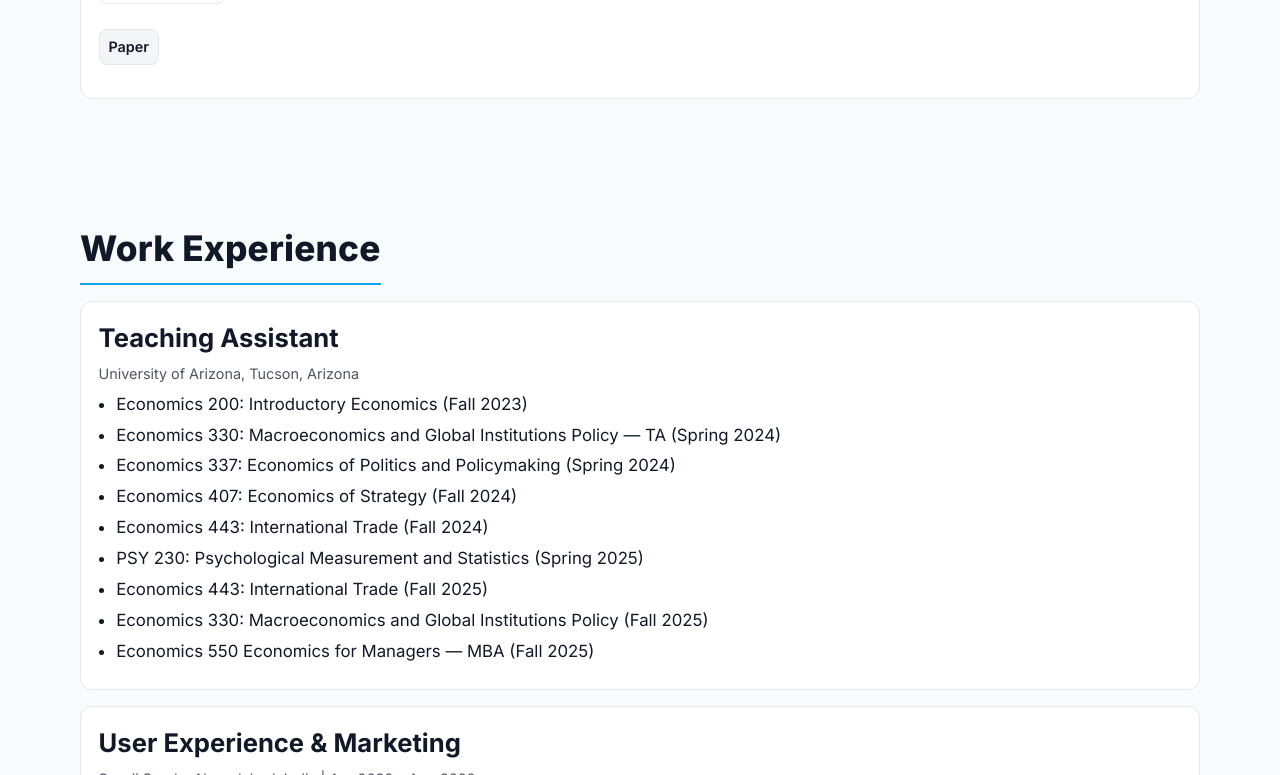
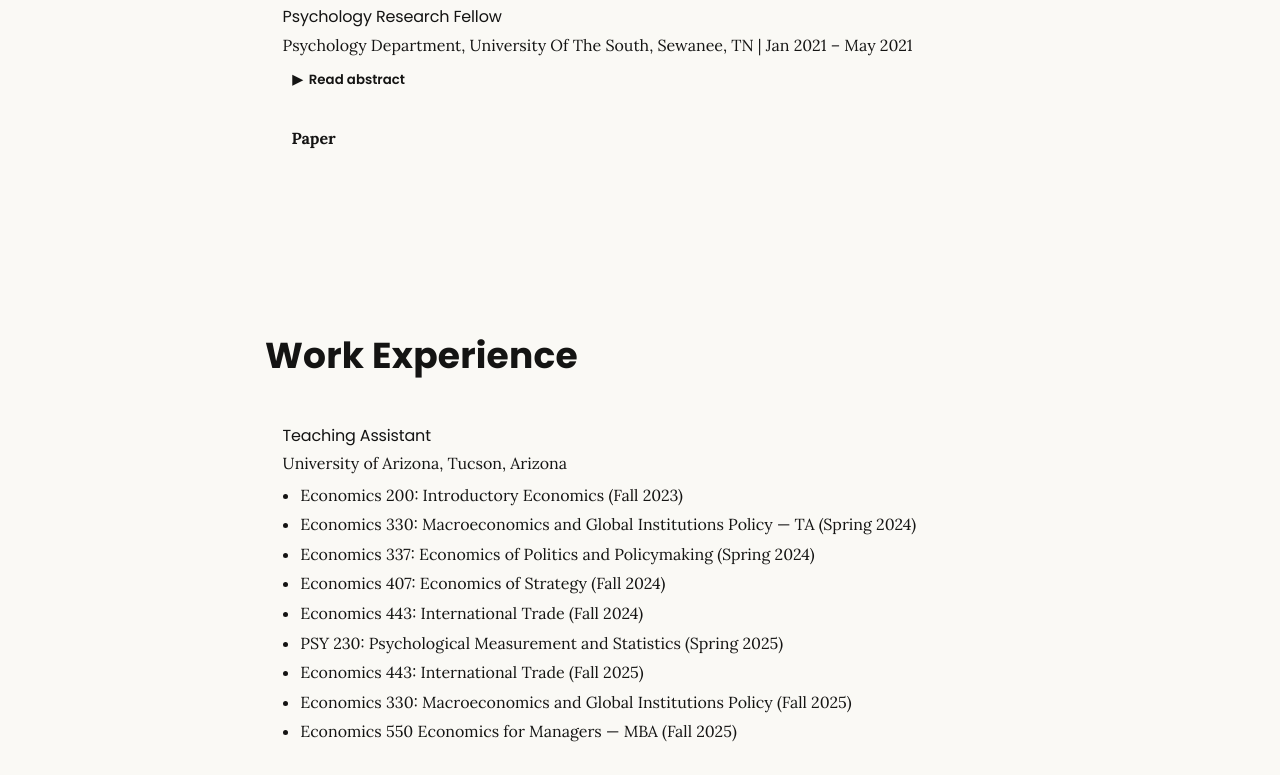
Before and after one commit to dheeravashia/dheeravashia.github.io, a plain HTML site: page index.html in a window 1280 px wide. Shown: the part 2025-2800 px from the top of the page. Drawn offline with Linux system fonts and the light colour scheme.

```diff
--- a/index.html
+++ b/index.html
@@ -1,6 +1,7 @@
 <!DOCTYPE html>
 <html lang="en">
 <head>
+  <link href="https://fonts.googleapis.com/css2?family=Poppins:wght@400;600;700&family=Lora:wght@400;500;700&display=swap" rel="stylesheet">
   <meta charset="utf-8" />
   <meta name="viewport" content="width=device-width, initial-scale=1" />
   <title>Dheer Avashia — Portfolio</title>
@@ -16,51 +17,147 @@
        Design System (CSS Vars)
        ======================= */
     :root {
-      --bg: #0c0d0f;
-      --surface: #121418;
-      --surface-2: #171a1f;
-      --text: #e8eaed;
-      --muted: #a3a9b7;
-      --accent: #66d9ff; /* cyan */
-      --accent-2: #7c6df6; /* indigo */
-      --border: #23262c;
-      --shadow: 0 6px 18px rgba(0,0,0,.28);
-      --radius: 12px;
+  --font-heading: 'Poppins', sans-serif;
+  --font-body: 'Lora', serif;
 
-      --container-md: 1120px;
-      --container-lg: 1280px;
+  --color-text: #141413;
+  --color-bg: #faf9f5;
+  --color-accent: #3d3d3a; /* subtle coffee-toned accent */
+  --color-muted: #b0aea5;
 
-      --step--1: clamp(.78rem, .75rem + .2vw, .9rem);
-      --step-0: clamp(.95rem, .9rem + .3vw, 1.05rem);
-      --step-1: clamp(1.25rem, 1.1rem + .8vw, 1.6rem);
-      --step-2: clamp(1.6rem, 1.3rem + 1.5vw, 2.2rem);
-      --step-3: clamp(2.1rem, 1.6rem + 2.4vw, 2.9rem);
-      --step-4: clamp(2.6rem, 2rem + 3vw, 3.4rem);
-    }
+  --spacing-xs: 0.5rem;
+  --spacing-sm: 1rem;
+  --spacing-md: 2rem;
+  --spacing-lg: 4rem;
 
-    [data-theme="light"] {
-      --bg: #f8fafc;
-      --surface: #ffffff;
-      --surface-2: #f3f5f9;
-      --text: #111827;
-      --muted: #4b5563;
-      --accent: #0ea5e9;
-      --accent-2: #4f46e5;
-      --border: #e5e7eb;
-      --shadow: 0 6px 18px rgba(2, 6, 23, .08);
-    }
+  --max-width: 750px;
+}
 
-    html, body { height: 100%; }
-    body {
-      margin: 0;
-      font-family: 'Inter', system-ui, -apple-system, Segoe UI, Roboto, Arial, sans-serif;
-      color: var(--text);
-      background: var(--bg); /* MINIMAL: removed decorative gradients */
-      line-height: 1.6;
-      font-size: var(--step-0);
-      -webkit-font-smoothing: antialiased;
-      -moz-osx-font-smoothing: grayscale;
-    }
+/* Base styles */
+body {
+  font-family: var(--font-body);
+  color: var(--color-text);
+  background-color: var(--color-bg);
+  font-size: 1rem;
+  line-height: 1.6;
+  margin: 0;
+  padding: var(--spacing-md);
+  -webkit-font-smoothing: antialiased;
+  -moz-osx-font-smoothing: grayscale;
+}
+
+/* Headings */
+h1, h2, h3, h4, h5 {
+  font-family: var(--font-heading);
+  color: var(--color-text);
+  margin-top: var(--spacing-lg);
+  margin-bottom: var(--spacing-sm);
+  letter-spacing: -0.01em;
+}
+
+h1 {
+  font-size: clamp(2rem, 4vw, 3rem);
+  font-weight: 700;
+  line-height: 1.2;
+}
+
+h2 {
+  font-size: clamp(1.5rem, 3vw, 2.25rem);
+  font-weight: 600;
+}
+
+h3 {
+  font-size: clamp(1.25rem, 2vw, 1.75rem);
+  font-weight: 500;
+}
+
+/* Paragraphs and text */
+p {
+  margin-bottom: var(--spacing-md);
+  font-weight: 400;
+  color: var(--color-text);
+}
+
+/* Links */
+a {
+  color: var(--color-accent);
+  text-decoration: none;
+  border-bottom: 1px solid var(--color-muted);
+  transition: all 0.2s ease;
+}
+
+a:hover {
+  color: var(--color-text);
+  border-color: var(--color-text);
+}
+
+/* Layout containers */
+.container {
+  max-width: var(--max-width);
+  margin: 0 auto;
+}
+
+/* Buttons (optional) */
+button, .btn {
+  font-family: var(--font-heading);
+  font-weight: 600;
+  color: #fff;
+  background-color: var(--color-accent);
+  border: none;
+  border-radius: 12px;
+  padding: 0.75rem 1.5rem;
+  cursor: pointer;
+  transition: background-color 0.25s ease;
+}
+
+button:hover, .btn:hover {
+  background-color: var(--color-text);
+}
+
+/* Small text or captions */
+small, .caption {
+  color: var(--color-muted);
+  font-size: 0.9rem;
+  letter-spacing: 0.02em;
+}
+
+    @media (prefers-color-scheme: dark) {
+  :root {
+    --color-bg: #141413;         /* dark charcoal background */
+    --color-text: #faf9f5;       /* light text */
+    --color-accent: #d6cfc0;     /* muted cream accent */
+    --color-muted: #7f7d76;      /* for secondary text */
+  }
+
+  body {
+    background-color: var(--color-bg);
+    color: var(--color-text);
+  }
+
+  a {
+    color: var(--color-accent);
+    border-bottom: 1px solid var(--color-muted);
+  }
+
+  a:hover {
+    color: var(--color-text);
+    border-color: var(--color-text);
+  }
+
+  button, .btn {
+    background-color: var(--color-accent);
+    color: var(--color-bg);
+  }
+
+  button:hover, .btn:hover {
+    background-color: var(--color-text);
+    color: var(--color-bg);
+  }
+
+  small, .caption {
+    color: var(--color-muted);
+  }
+}
 
     /* Containers */
     .container { width: min(92%, var(--container-md)); margin-inline: auto; }
```
